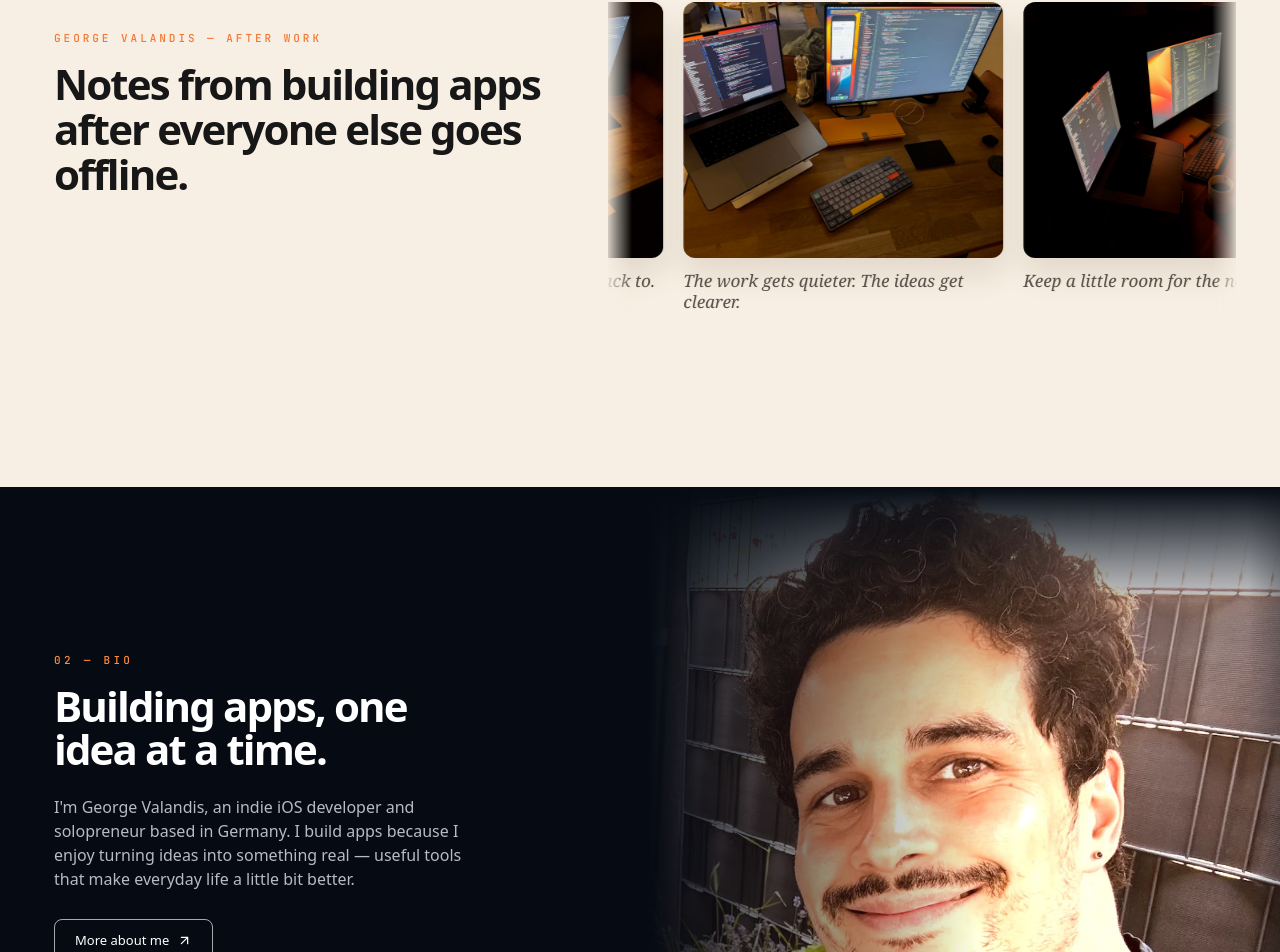
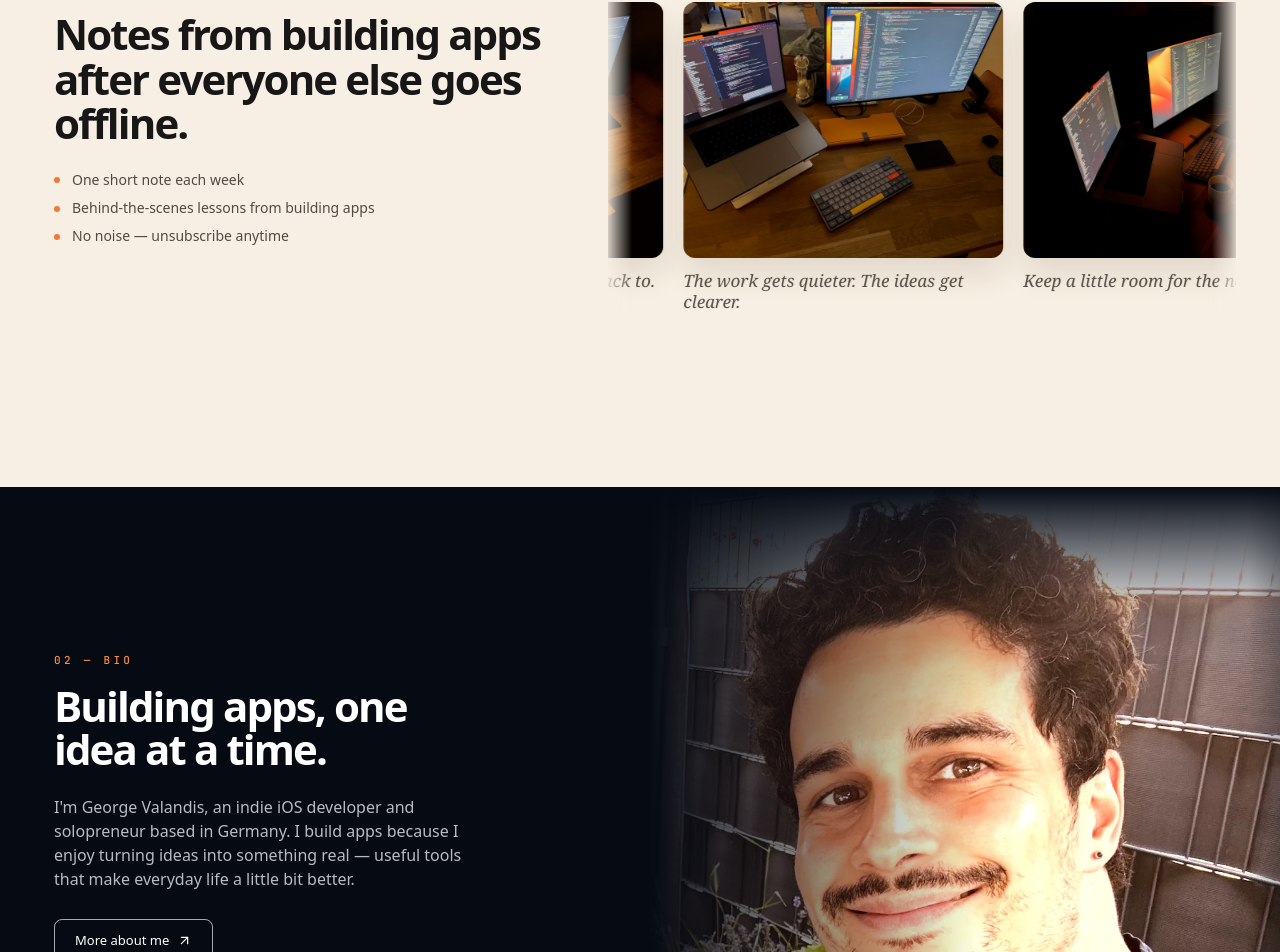
Before and after one commit to GeorgeValandis/georgevalandis-com, a Next.js app: page /after-work-preview in a window 1280 px wide. Shown: the part 1553-2505 px from the top of the page. Built offline with nearby package versions, Linux system fonts and the light colour scheme.

Commit message:
Refine newsletter signup expectations

```diff
--- a/src/components/AfterWorkHomepagePreview.tsx
+++ b/src/components/AfterWorkHomepagePreview.tsx
@@ -471,6 +471,7 @@ export default function AfterWorkHomepagePreview({ locale }: { locale: SiteLocal
         }
 
         .preview-newsletter-form .ml-form-embedPermissions {
+          display: none !important;
           grid-column: 2 !important;
           grid-row: 2 !important;
           flex: none !important;
@@ -673,6 +674,15 @@ export default function AfterWorkHomepagePreview({ locale }: { locale: SiteLocal
                 {copy.afterWork.description}
               </p>
             ) : null}
+
+            <ul className="mt-6 max-w-[445px] space-y-2 text-[14px] leading-[1.45] text-[#514a43]">
+              {copy.afterWork.expectations.map((expectation) => (
+                <li key={expectation} className="flex items-start gap-3">
+                  <span aria-hidden="true" className="mt-[0.55em] h-1.5 w-1.5 shrink-0 rounded-full bg-[#f47734]" />
+                  <span>{expectation}</span>
+                </li>
+              ))}
+            </ul>
 
             <div className="preview-newsletter-form mt-7 max-w-[445px]">
               <div className="ml-embedded" data-form="Em4Az7" />
--- a/src/content/afterWorkPreviewCopy.ts
+++ b/src/content/afterWorkPreviewCopy.ts
@@ -25,6 +25,7 @@ export type PreviewCopy = {
     eyebrow: string;
     title: string;
     description: string;
+    expectations: string[];
     inputLabel: string;
     inputPlaceholder: string;
     submit: string;
@@ -122,6 +123,11 @@ export const previewCopy: Record<SiteLocale, PreviewCopy> = {
       eyebrow: 'George Valandis — After Work',
       title: 'Notes from building apps after everyone else goes offline.',
       description: '',
+      expectations: [
+        'One short note each week',
+        'Behind-the-scenes lessons from building apps',
+        'No noise — unsubscribe anytime',
+      ],
       inputLabel: 'Email address',
       inputPlaceholder: 'Your email for the next note',
       submit: 'Get the next note',
@@ -213,6 +219,11 @@ export const previewCopy: Record<SiteLocale, PreviewCopy> = {
       eyebrow: 'George Valandis — After Work',
       title: 'Notizen vom App-Bauen, nachdem alle anderen offline gegangen sind.',
       description: '',
+      expectations: [
+        'Eine kurze Notiz pro Woche',
+        'Einblicke ins App-Bauen',
+        'Kein Rauschen – jederzeit abbestellbar',
+      ],
       inputLabel: 'E-Mail-Adresse',
       inputPlaceholder: 'Deine E-Mail für die nächste Notiz',
       submit: 'Nächste Ausgabe erhalten',
```
